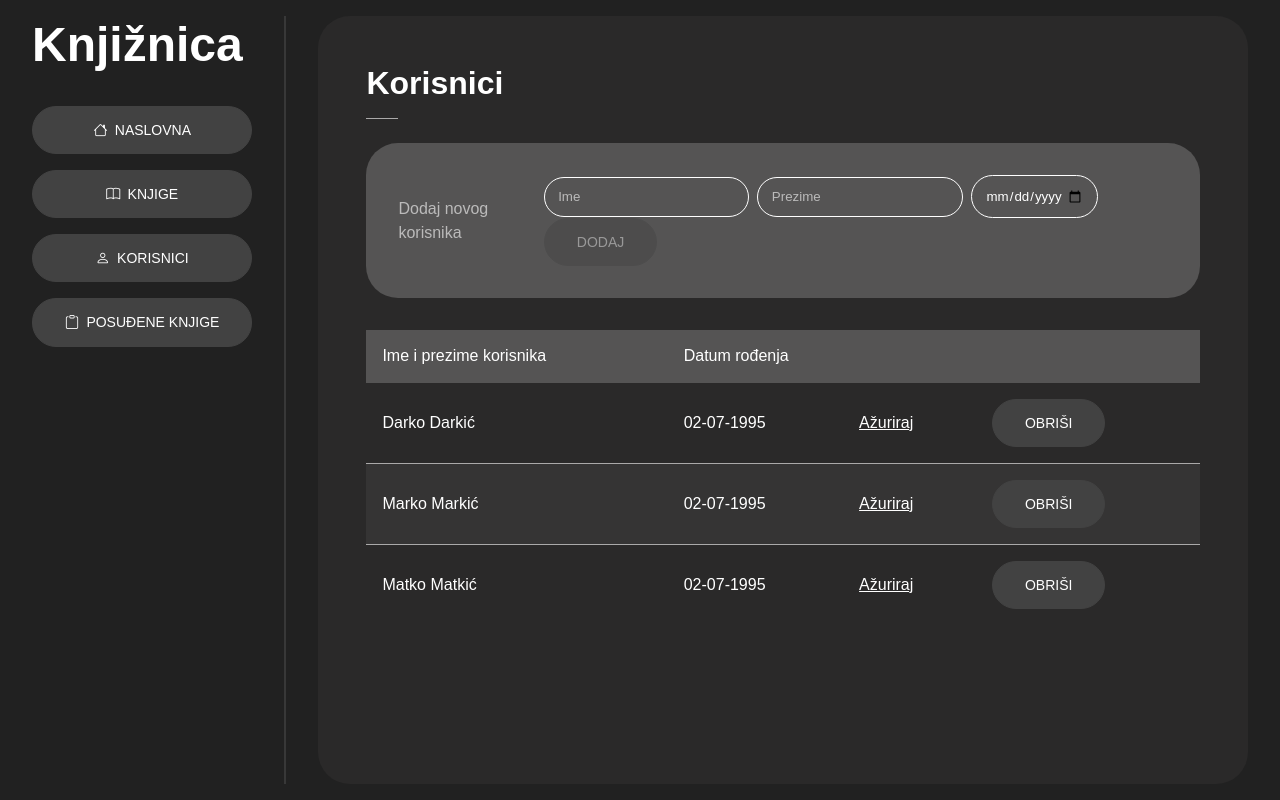
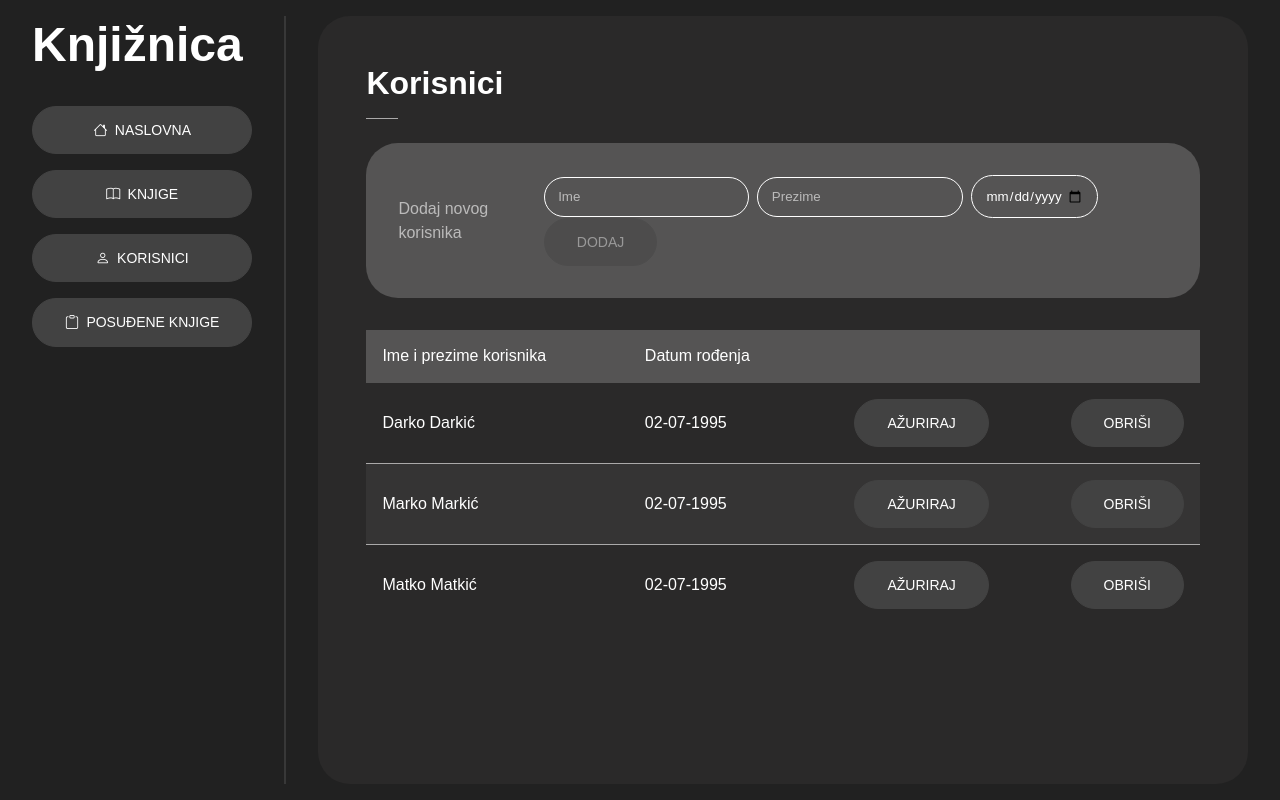
Before and after one commit to marko-krznar/React-Library, a React (Create React App) app: page /korisnici in a window 1280 px wide. Built offline with nearby package versions, Linux system fonts and the light colour scheme.

Commit message:
Added classNames for table elments for new style

```diff
--- a/src/components/UserItem/UserItem.js
+++ b/src/components/UserItem/UserItem.js
@@ -11,10 +11,12 @@ export default function UserItem({ user }) {
         {user.name} {user.surname}
       </td>
       <td>{user.birthDate}</td>
-      <td>
-        <Link to={`/korisnik/${user.id}`}>Ažuriraj</Link>
+      <td className="td--edit">
+        <Link className="btn" to={`/korisnik/${user.id}`}>
+          Ažuriraj
+        </Link>
       </td>
-      <td>
+      <td className="td--delete">
         <button onClick={() => handleDeleteUser(user)}>Obriši</button>
       </td>
     </tr>
```
